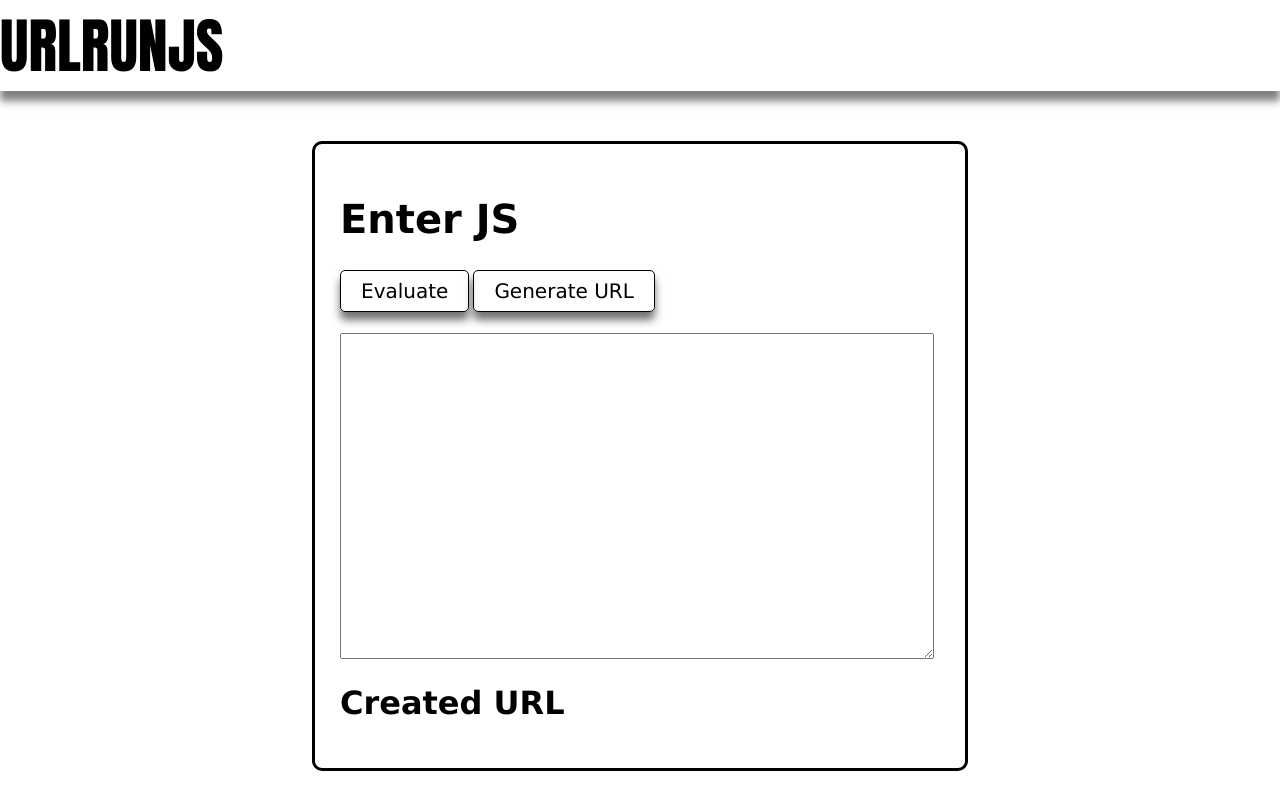
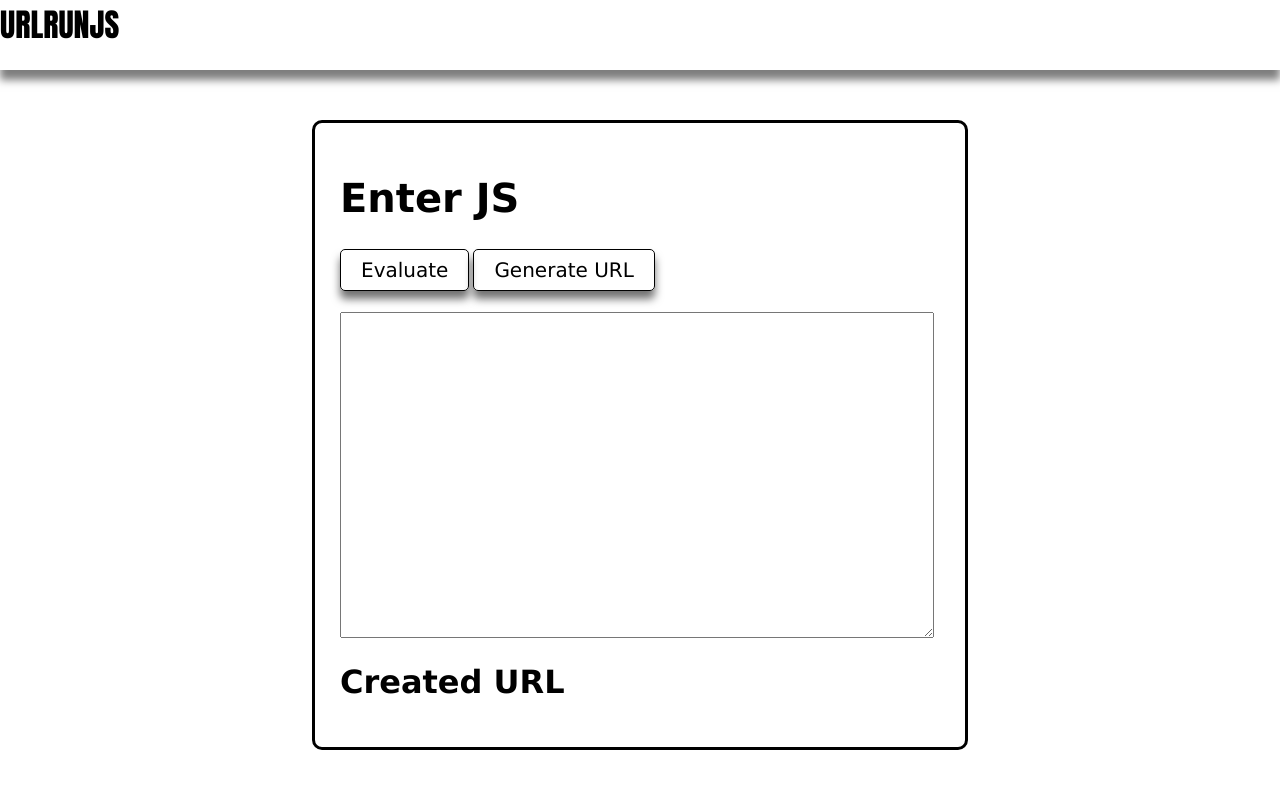
Before and after one commit to rdsqC/URLRUNJS, a plain HTML site: page index.html in a window 1280 px wide. Drawn offline with Linux system fonts and the light colour scheme.

Commit message:
サイトヘッドバグ修正

```diff
--- a/index.css
+++ b/index.css
@@ -51,11 +51,10 @@ body{
     margin: 0 0 50px;
     width: 100vw;
     min-width: 335px;
-    height: auto;
+    height: 70px;
     cursor: pointer;
     box-shadow: 0 10px 8px rgba(0, 0, 0, 0.508);
     text-align:left;
-    font-size: 60px;
     overflow: hidden;
     font-family: Impact, fantasy;
 }
```
